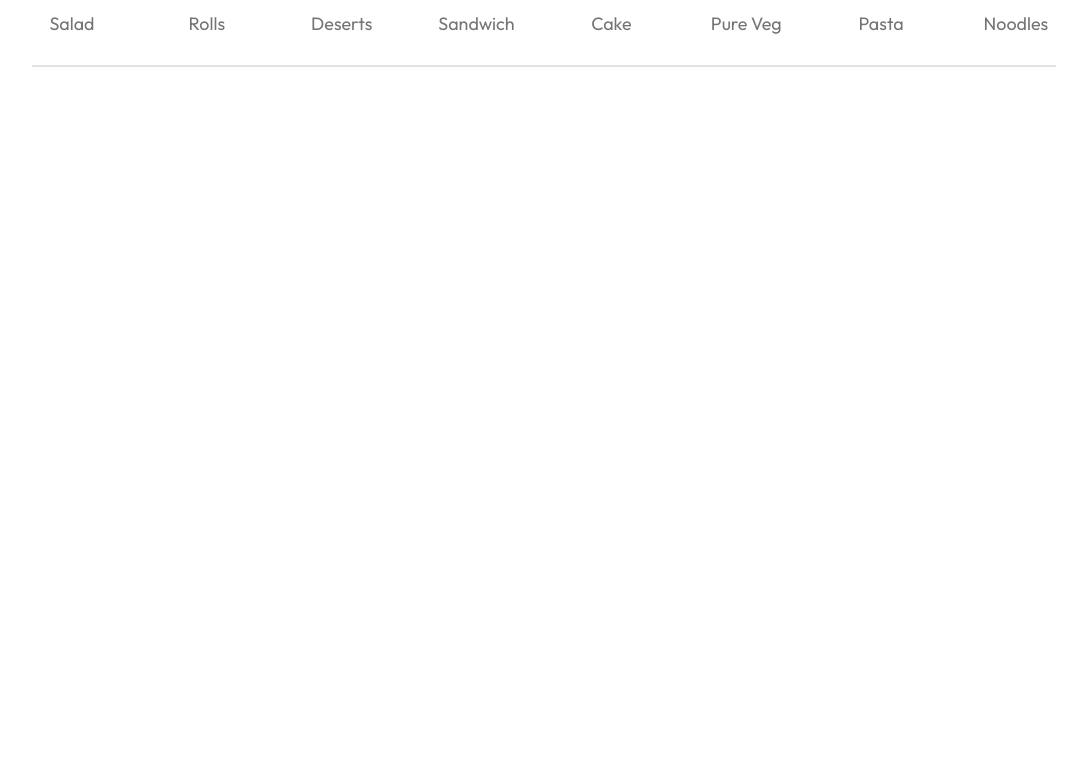
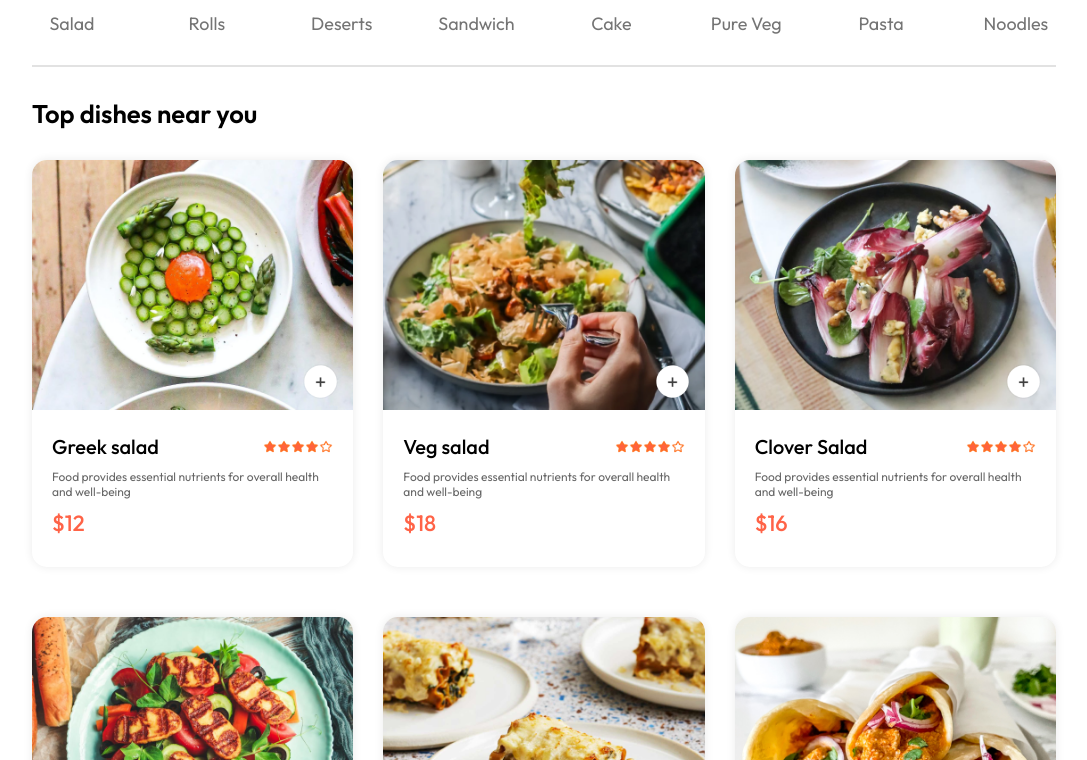
Before and after one commit to PravinKadam07/FoodApp, a React (Vite) app in the folder frontend/: page / in a window 1280 px wide. Shown: the part 780-1540 px from the top of the page, without its empty margins (96-1183 px from the left). Before the commit the page ends 857 px from the top, so only its background shows below. Built offline with nearby package versions, Linux system fonts and the light colour scheme.

Commit message:
food-items section

```diff
--- /dev/null
+++ b/frontend/src/componants/FoodDisplay/FoodDisplay.css
@@ -0,0 +1,44 @@
+.food-display {
+  margin-top: 20px;
+}
+
+.food-display h2 {
+  font-size: max(2vw, 24px);
+  font-weight: 600;
+}
+
+.food-display-list {
+  display: grid;
+  grid-template-columns: repeat(auto-fill, minmax(240px, 1fr));
+  margin-top: 30px;
+  gap: 30px;
+  row-gap: 50px;
+}
+
+.food-item-img-container {
+  position: relative;
+}
+.food-item-img-container .add {
+  position: absolute;
+  width: 35px;
+  bottom: 15px;
+  right: 15px;
+  cursor: pointer;
+  border-radius: 50%;
+}
+
+.food-item-counter {
+  position: absolute;
+  bottom: 15px;
+  right: 15px;
+  display: flex;
+  align-items: center;
+  gap: 10px;
+  border-radius: 50px;
+  padding: 6px;
+  background-color: white;
+}
+
+.food-item-counter img {
+  width: 30px;
+}
--- /dev/null
+++ b/frontend/src/componants/FoodDisplay/FoodDisplay.jsx
@@ -0,0 +1,28 @@
+import React, { useContext } from "react";
+import "./FoodDisplay.css";
+import { StoreContext } from "../../context/StoreContext";
+import FoodItem from "../foodItem/FoodItem";
+const FoodDisplay = ({ category }) => {
+  const { food_list } = useContext(StoreContext);
+  return (
+    <div className="food-display" id="food-display">
+      <h2>Top dishes near you</h2>
+      <div className="food-display-list">
+        {food_list.map((item, index) => {
+          return (
+            <FoodItem
+              key={index}
+              id={item.id}
+              name={item.name}
+              price={item.price}
+              description={item.description}
+              image={item.image}
+            />
+          );
+        })}
+      </div>
+    </div>
+  );
+};
+
+export default FoodDisplay;
--- /dev/null
+++ b/frontend/src/componants/foodItem/FoodItem.css
@@ -0,0 +1,44 @@
+.food-item {
+  width: 100%;
+  margin: auto;
+  border-radius: 15px;
+  box-shadow: 0px 0px 10px #00000015;
+  transition: 0.3s;
+  animation: fadeIn 1s;
+}
+
+.food-item-img {
+  width: 100%;
+  border-radius: 15px 15px 0px 0px;
+}
+
+.food-item-info {
+  padding: 20px;
+}
+
+.food-item-name-rating {
+  display: flex;
+  justify-content: space-between;
+  margin-bottom: 10px;
+  align-items: center;
+}
+
+.food-item-name-rating p {
+  font-size: 20px;
+  font-weight: 500;
+}
+.food-item-name-rating img {
+  width: 70px;
+}
+
+.food-item-desc {
+  color: #676767;
+  font-size: 12px;
+}
+
+.food-item-price {
+  color: tomato;
+  font-size: 22px;
+  font-weight: 500;
+  margin: 10px 0px;
+}
--- /dev/null
+++ b/frontend/src/componants/foodItem/FoodItem.jsx
@@ -0,0 +1,45 @@
+import React, { useState } from "react";
+import "./FoodItem.css";
+import { assets } from "../../assets/assets";
+const FoodItem = ({ id, name, price, description, image }) => {
+  const [itemCount, setItemCount] = useState(0);
+  return (
+    <div className="food-item">
+      <div className="food-item-img-container">
+        <img src={image} alt="" className="food-item-img" />
+        {!itemCount ? (
+          <img
+            onClick={() => setItemCount((prev) => prev + 1)}
+            src={assets.add_icon_white}
+            alt=""
+            className="add"
+          />
+        ) : (
+          <div className="food-item-counter">
+            <img
+              onClick={() => setItemCount((prev) => prev - 1)}
+              src={assets.remove_icon_red}
+              alt=""
+            />
+            <p>{itemCount}</p>
+            <img
+              onClick={() => setItemCount((prev) => prev + 1)}
+              src={assets.add_icon_green}
+              alt=""
+            />
+          </div>
+        )}
+      </div>
+      <div className="food-item-info">
+        <div className="food-item-name-rating">
+          <p>{name}</p>
+          <img src={assets.rating_starts} alt="" />
+        </div>
+        <p className="food-item-desc">{description}</p>
+        <p className="food-item-price"> ${price}</p>
+      </div>
+    </div>
+  );
+};
+
+export default FoodItem;
--- /dev/null
+++ b/frontend/src/context/StoreContext.jsx
@@ -0,0 +1,16 @@
+import { createContext } from "react";
+import { food_list } from "../assets/assets";
+export const StoreContext = createContext(null);
+
+const StoreContextProvider = (props) => {
+  const contextValue = {
+    food_list,
+  };
+  return (
+    <StoreContext.Provider value={contextValue}>
+      {props.children}
+    </StoreContext.Provider>
+  );
+};
+
+export default StoreContextProvider;
--- a/frontend/src/main.jsx
+++ b/frontend/src/main.jsx
@@ -3,8 +3,11 @@ import ReactDOM from "react-dom/client";
 import App from "./App.jsx";
 import "./index.css";
 import { BrowserRouter } from "react-router-dom";
+import StoreContextProvider from "./context/StoreContext.jsx";
 ReactDOM.createRoot(document.getElementById("root")).render(
   <BrowserRouter>
-    <App />
+    <StoreContextProvider>
+      <App />
+    </StoreContextProvider>
   </BrowserRouter>
 );
--- a/frontend/src/pages/Home/Home.jsx
+++ b/frontend/src/pages/Home/Home.jsx
@@ -2,12 +2,14 @@ import React, { useState } from "react";
 import "./Home.css";
 import Header from "../../componants/Header/Header";
 import ExploreMenu from "../../componants/ExploreMenu/ExploreMenu";
+import FoodDisplay from "../../componants/FoodDisplay/FoodDisplay";
 function Home() {
   const [category, setCategory] = useState("All");
   return (
     <div>
       <Header />
       <ExploreMenu category={category} setCategory={setCategory} />
+      <FoodDisplay category={category} />
     </div>
   );
 }
```
